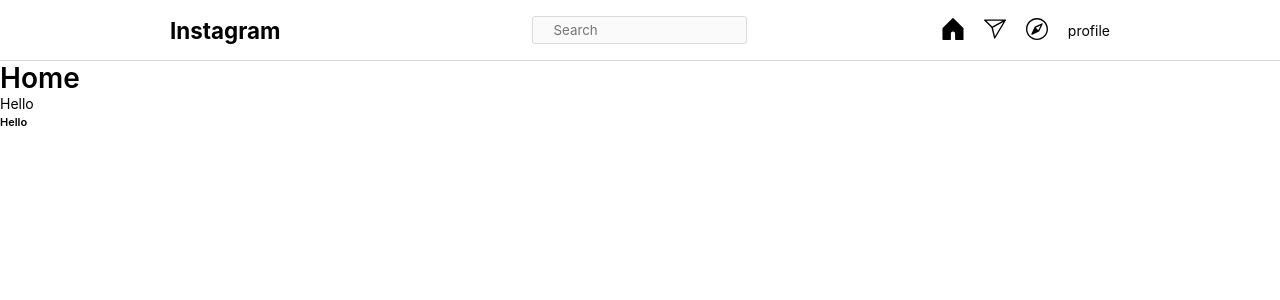
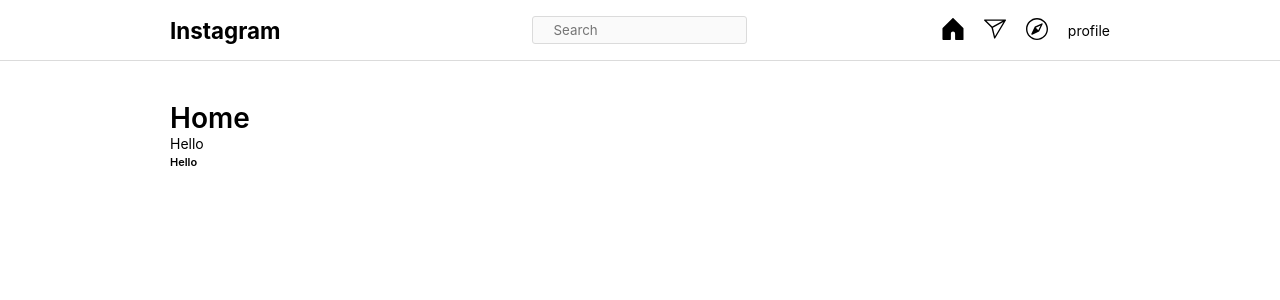
Before and after one commit to ahmetkorkmaz3/instagram-clone, a Vue app: page / in a window 1280 px wide. Shown: the top 300 px of the page. Built offline with nearby package versions, Linux system fonts and the light colour scheme.

Commit message:
Main Page and header design

```diff
--- a/src/App.vue
+++ b/src/App.vue
@@ -1,16 +1,29 @@
 <template>
   <div class="app">
     <MainHeader />
-    <router-view />
+
+    <main class="main">
+      <Container>
+        <router-view />
+      </Container>
+    </main>
   </div>
 </template>
 
 <script>
 import MainHeader from '@/components/Header'
+import Container from '@/components/Container'
 export default {
   name: 'App',
   components: {
+    Container,
     MainHeader
   }
 }
 </script>
+
+<style scoped>
+.main {
+  padding-top: 40px;
+}
+</style>
```
